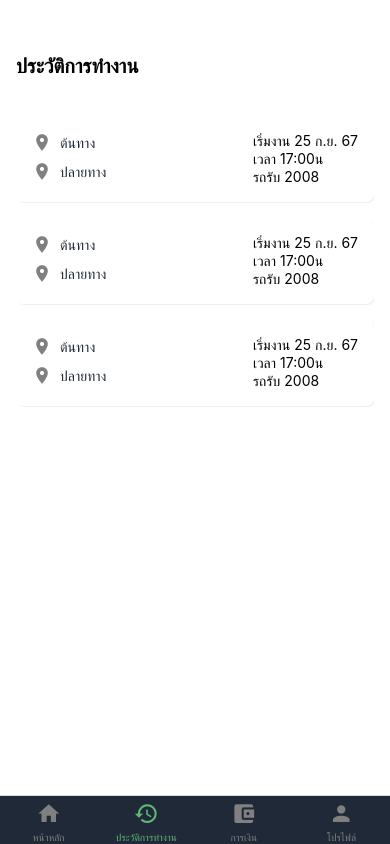
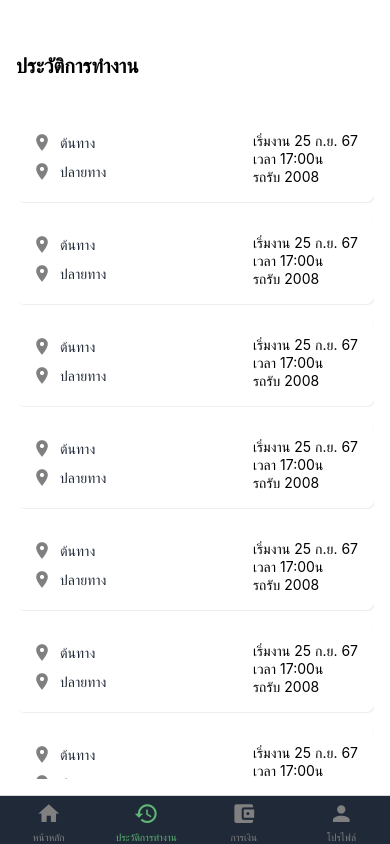
Before and after one commit to Sayhighz/SlideMe, a React Native app in the folder diver/: screen /History in a window 390 px wide. Built offline with nearby package versions, Linux system fonts and the light colour scheme.

Commit message:
night
-fix homepage

```diff
--- a/diver/screens/History/HistoryScreen.js
+++ b/diver/screens/History/HistoryScreen.js
@@ -12,6 +12,12 @@ export default function HistoryScreen() {
     { id: 1, origin: 'ต้นทาง', destination: 'ปลายทาง', startDate: '25 ก.ย. 67', startTime: '17:00น', carType: 'รถรับ 2008' },
     { id: 2, origin: 'ต้นทาง', destination: 'ปลายทาง', startDate: '25 ก.ย. 67', startTime: '17:00น', carType: 'รถรับ 2008' },
     { id: 3, origin: 'ต้นทาง', destination: 'ปลายทาง', startDate: '25 ก.ย. 67', startTime: '17:00น', carType: 'รถรับ 2008' },
+    { id: 4, origin: 'ต้นทาง', destination: 'ปลายทาง', startDate: '25 ก.ย. 67', startTime: '17:00น', carType: 'รถรับ 2008' },
+    { id: 5, origin: 'ต้นทาง', destination: 'ปลายทาง', startDate: '25 ก.ย. 67', startTime: '17:00น', carType: 'รถรับ 2008' },
+    { id: 6, origin: 'ต้นทาง', destination: 'ปลายทาง', startDate: '25 ก.ย. 67', startTime: '17:00น', carType: 'รถรับ 2008' },
+    { id: 7, origin: 'ต้นทาง', destination: 'ปลายทาง', startDate: '25 ก.ย. 67', startTime: '17:00น', carType: 'รถรับ 2008' },
+    { id: 8, origin: 'ต้นทาง', destination: 'ปลายทาง', startDate: '25 ก.ย. 67', startTime: '17:00น', carType: 'รถรับ 2008' },
+    { id: 9, origin: 'ต้นทาง', destination: 'ปลายทาง', startDate: '25 ก.ย. 67', startTime: '17:00น', carType: 'รถรับ 2008' },
   ];
 
   const openModal = (job) => {
--- a/diver/screens/HomeScreen.js
+++ b/diver/screens/HomeScreen.js
@@ -13,12 +13,15 @@ export default function HomeScreen() {
   return (
     <View style={tw`flex-1 bg-white items-center p-4`}>
 
-      <Image source={{ uri: 'https://example.com/profile.jpg' }} style={tw`w-24 h-24 rounded-full border-4 border-blue-400 mt-8`} />
+      <View style={tw`flex-2 justify-center items-center`}>
 
-      <Text style={tw`text-lg mt-4`}>สวัสดี!</Text>
-      <Text style={tw`text-2xl font-bold text-green-600`}>คุณคุณาธิป อู่ทอง</Text>
+        <Image source={{ uri: 'https://example.com/profile.jpg' }} style={tw`w-24 h-24 rounded-full border-4 border-blue-400 mt-8`} />
 
-      <View style={tw`flex-row justify-around w-full mt-6 p-4 bg-gray-100 rounded-lg`}>
+        <Text style={tw`text-lg mt-4`}>สวัสดี!</Text>
+        <Text style={tw`text-2xl font-bold text-green-600`}>คุณคุณาธิป อู่ทอง</Text>
+      </View>
+
+      <View style={tw`flex-1 flex-row justify-around w-full mt-6 p-4 bg-gray-100 rounded-lg`}>
         <View style={tw`items-center`}>
           <Text style={tw`text-xl font-bold text-green-600`}>฿50.00</Text>
           <Text style={tw`text-gray-600`}>รายได้วันนี้</Text>
@@ -28,17 +31,20 @@ export default function HomeScreen() {
           <Text style={tw`text-gray-600`}>ทั้งหมด</Text>
         </View>
       </View>
-      <View style={tw`w-full h-60 bg-gray-200 mt-6 rounded-lg items-center justify-center`}>
+      <View style={tw`flex-1 w-full h-60 bg-gray-200 mt-6 rounded-lg items-center justify-center`}>
         <Text style={tw`text-gray-600`}>ข่าวสาร</Text>
         <Text>(SlideBar)</Text>
       </View>
 
+      <View style={tw`flex-1`}>
+
       <TouchableOpacity
-        style={tw`w-11/12 bg-green-500 rounded-full p-4 mt-6 items-center`}
+        style={tw`w-11/12 bg-green-500 rounded-full p-6 mt-6 items-center`}
         onPress={() => navigation.navigate('JobsScreen')}
-      >
+        >
         <Text style={tw`text-white font-bold text-lg`}>พร้อมเริ่มงาน</Text>
       </TouchableOpacity>
+        </View>
     </View>
   );
 }
--- a/diver/screens/NotificationRequest.js
+++ b/diver/screens/NotificationRequest.js
@@ -31,7 +31,7 @@ export default function NotificationRequest() {
     // ตั้ง interval เพื่อตรวจสอบ request ใหม่ทุกๆ 10 วินาที
     const interval = setInterval(() => {
       checkForNewRequest();
-    }, 10000);
+    }, 10000000);
 
     return () => clearInterval(interval); // ล้าง interval เมื่อ component ถูก unmount
   }, []);
```
